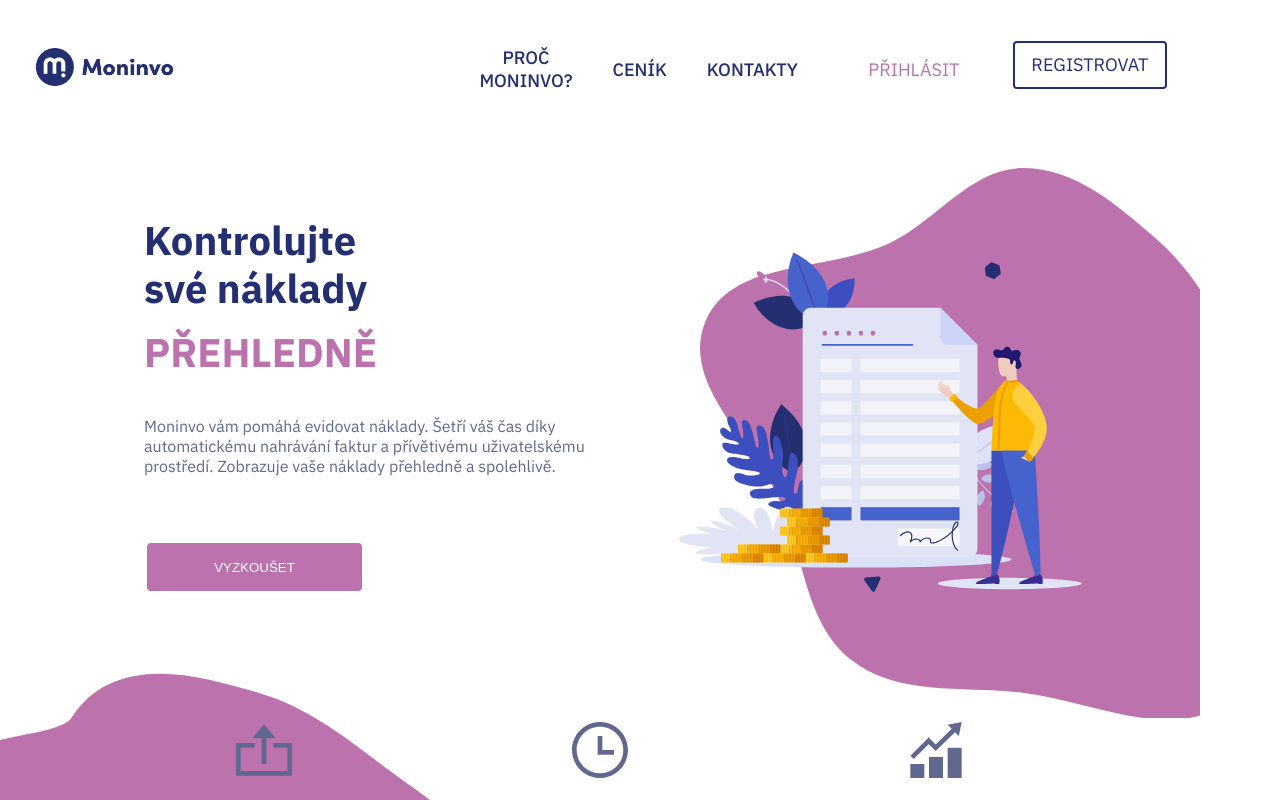
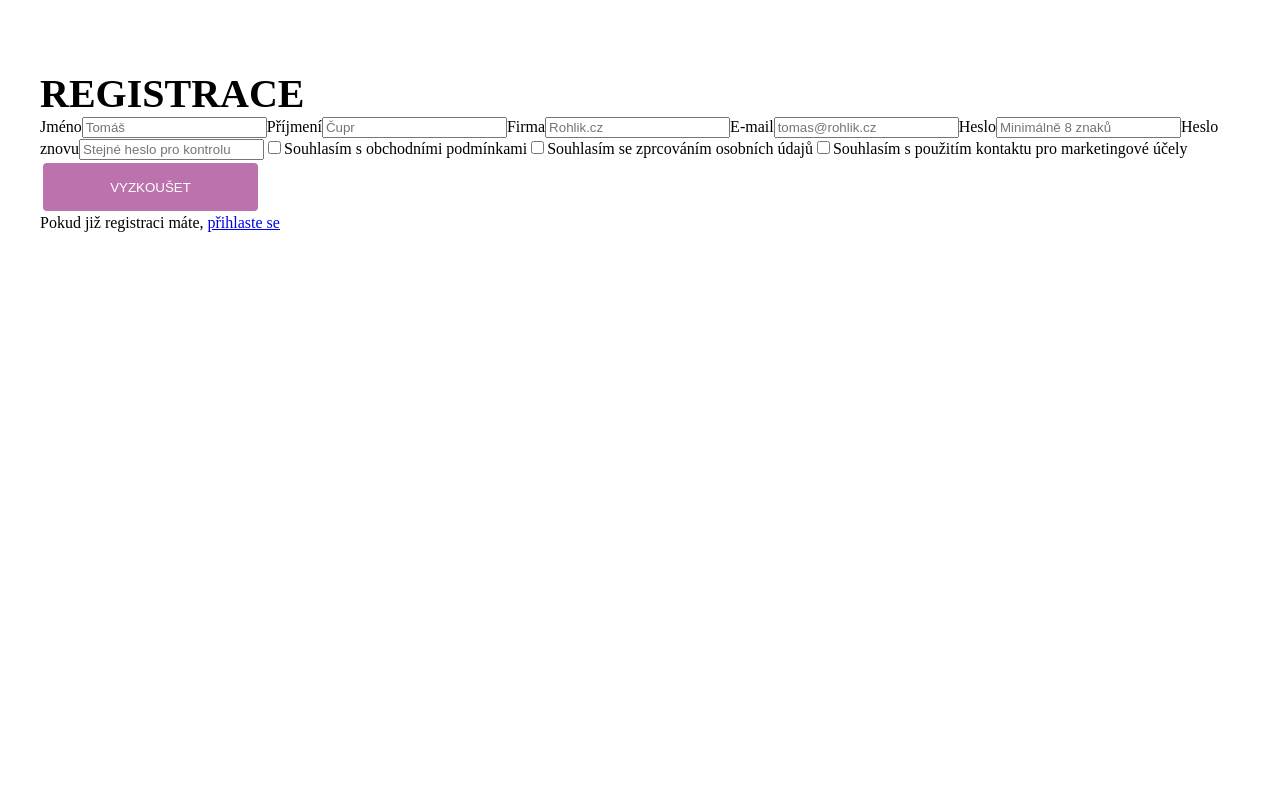
Before and after one commit to Bartoeli/moninvo, a React (Create React App) app: page /#/signup in a window 1280 px wide. Shown: the top 800 px of the page. Built offline with nearby package versions, Linux system fonts and the light colour scheme.

Commit message:
router, začátek sign in a sign up pages

```diff
--- a/package.json
+++ b/package.json
@@ -8,6 +8,7 @@
     "@testing-library/user-event": "^12.1.10",
     "react": "^17.0.1",
     "react-dom": "^17.0.1",
+    "react-router-dom": "^5.2.0",
     "react-scripts": "4.0.0",
     "web-vitals": "^0.2.4"
   },
--- a/public/index.html
+++ b/public/index.html
@@ -1,5 +1,5 @@
 <!DOCTYPE html>
-<html lang="cs">
+<html lang="cs" style="max-width: 1200px; margin: 0px auto">
   <head>
     <meta charset="utf-8" />
     <link rel="icon" href="%PUBLIC_URL%/favicon.ico" />
@@ -10,8 +10,11 @@
       content="Web site created using create-react-app"
     />
     <link rel="apple-touch-icon" href="%PUBLIC_URL%/logo192.png" />
-    <link rel="preconnect" href="https://fonts.gstatic.com">
-<link href="https://fonts.googleapis.com/css2?family=IBM+Plex+Sans:ital,wght@0,100;0,200;0,300;0,400;0,500;0,600;0,700;1,100;1,200;1,300;1,400;1,500;1,600;1,700&display=swap" rel="stylesheet">
+    <link rel="preconnect" href="https://fonts.gstatic.com" />
+    <link
+      href="https://fonts.googleapis.com/css2?family=IBM+Plex+Sans:ital,wght@0,100;0,200;0,300;0,400;0,500;0,600;0,700;1,100;1,200;1,300;1,400;1,500;1,600;1,700&display=swap"
+      rel="stylesheet"
+    />
     <!--
       manifest.json provides metadata used when your web app is installed on a
       user's mobile device or desktop. See https://developers.google.com/web/fundamentals/web-app-manifest/
--- a/src/App.jsx
+++ b/src/App.jsx
@@ -1,11 +1,25 @@
 import React from 'react';
-import { LandingPage } from "./pages/LandingPage/LandingPage.jsx";
+import { HashRouter as Router, Switch, Route } from 'react-router-dom';
+
+import { LandingPage } from './pages/LandingPage/LandingPage.jsx';
+import { SignUp } from './pages/SignUp/SignUp.jsx';
+import { SignIn } from './pages/SignIn/SignIn.jsx';
 
 function App() {
   return (
-   <>
-   <LandingPage/>
-   </>
+    <Router>
+      <Switch>
+        <Route path="/signup">
+          <SignUp />
+        </Route>
+        <Route path="/signin">
+          <SignIn />
+        </Route>
+        <Route path="/">
+          <LandingPage />
+        </Route>
+      </Switch>
+    </Router>
   );
 }
 
--- a/src/components/Header/headerComponents/MenuSignIn/menuSignIn.jsx
+++ b/src/components/Header/headerComponents/MenuSignIn/menuSignIn.jsx
@@ -1,24 +1,23 @@
 import React from 'react';
-import { PrimaryBtn } from '../../../Button/PrimaryBtn/PrimaryBtn';
+import { Link } from 'react-router-dom';
+
 import './menuSignIn.css';
 
 export const MenuSignIn = () => {
   return (
     <div className="signIn">
-      <a className="menu-item menu-signInMobil" href="#">
+      <Link to="/signin" className="menu-item menu-signInMobil">
         Přihlásit
-      </a>
-      <a className="menu-item menu-signInMobil" href="#">
+      </Link>
+      <Link to="/signup" className="menu-item menu-signInMobil">
         Registrovat
-      </a>
-      <a className="menu-signInDesktop menu-item" href="#">
+      </Link>
+      <Link to="/signin" className="menu-signInDesktop menu-item">
         Přihlásit
-      </a>
-      <PrimaryBtn
-        className="menu-signInDesktop secondary"
-        textBtn="Registrovat"
-        onClick={() => {}}
-      />
+      </Link>
+      <Link to="/signup" className="menu-signInDesktop menu-item">
+        Registrovat
+      </Link>
     </div>
   );
 };
--- a/src/components/HeroSection/HeroSection.jsx
+++ b/src/components/HeroSection/HeroSection.jsx
@@ -5,8 +5,11 @@ import { PrimaryBtn } from '../Button/PrimaryBtn/PrimaryBtn.jsx';
 import { HeroPicture } from './HeroPicture/HeroPicture.jsx';
 import { SecondaryText } from './SecondaryText/SecondaryText.jsx';
 import image from '../../Images/HomePage/hero-01.svg';
+import { useHistory } from 'react-router-dom';
 
 export const HeroSection = () => {
+  const { push } = useHistory();
+
   return (
     <>
       <div className="hero-section">
@@ -17,7 +20,7 @@ export const HeroSection = () => {
           <PrimaryBtn
             className="primary"
             textBtn="Vyzkoušet"
-            onClick={() => {}}
+            onClick={() => push('/signup')}
           />
         </div>
         <div className="right">
--- /dev/null
+++ b/src/components/InputCheck/InputCheck.jsx
@@ -0,0 +1,18 @@
+import React, { useState } from 'react';
+
+export const InputCheck = (props) => {
+  const [checked, setChecked] = useState(false);
+
+  return (
+    <>
+      <label>
+        <input
+          type="checkbox"
+          checked={checked}
+          onChange={(e) => setChecked(e.target.checked)}
+        />
+        {props.text}
+      </label>
+    </>
+  );
+};
--- /dev/null
+++ b/src/components/InputText/InputText.jsx
@@ -0,0 +1,12 @@
+import React from 'react';
+
+export const InputText = (props) => {
+  return (
+    <>
+      <label>
+        {props.popis}
+        <input type={props.type} placeholder={props.napoveda} />
+      </label>
+    </>
+  );
+};
--- /dev/null
+++ b/src/pages/SignIn/SignIn.jsx
@@ -0,0 +1,5 @@
+import React from 'react';
+
+export const SignIn = () => {
+  return <></>;
+};
--- /dev/null
+++ b/src/pages/SignUp/SignUp.jsx
@@ -0,0 +1,42 @@
+import React from 'react';
+import { Link } from 'react-router-dom';
+
+import { InputText } from '../../components/InputText/InputText.jsx';
+import { InputCheck } from '../../components/InputCheck/InputCheck.jsx';
+import { PrimaryBtn } from '../../components/Button/PrimaryBtn/PrimaryBtn.jsx';
+import './signup.css';
+
+export const SignUp = () => {
+  return (
+    <>
+      <div className="registrace">
+        <h1>REGISTRACE</h1>
+        <form action="">
+          <InputText type="text" popis="Jméno" napoveda="Tomáš" />
+          <InputText type="text" popis="Příjmení" napoveda="Čupr" />
+          <InputText type="text" popis="Firma" napoveda="Rohlik.cz" />
+          <InputText type="email" popis="E-mail" napoveda="tomas@rohlik.cz" />
+          <InputText
+            type="password"
+            popis="Heslo"
+            napoveda="Minimálně 8 znaků"
+          />
+          <InputText
+            type="password"
+            popis="Heslo znovu"
+            napoveda="Stejné heslo pro kontrolu"
+          />
+          <InputCheck text="Souhlasím s obchodními podmínkami" />
+          <InputCheck text="Souhlasím se zprcováním osobních údajů" />
+          <InputCheck text="Souhlasím s použitím kontaktu pro marketingové účely" />
+          <PrimaryBtn
+            className="primary"
+            textBtn="Vyzkoušet"
+            onClick={() => {}}
+          />
+        </form>
+        Pokud již registraci máte, <Link to="/signin">přihlaste se</Link>
+      </div>
+    </>
+  );
+};
```
Also changed, not shown: src/components/InputText/inputtext.css (added), src/pages/SignUp/signup.css (added), 1 other file (tests, documents, lock files or other folders).
